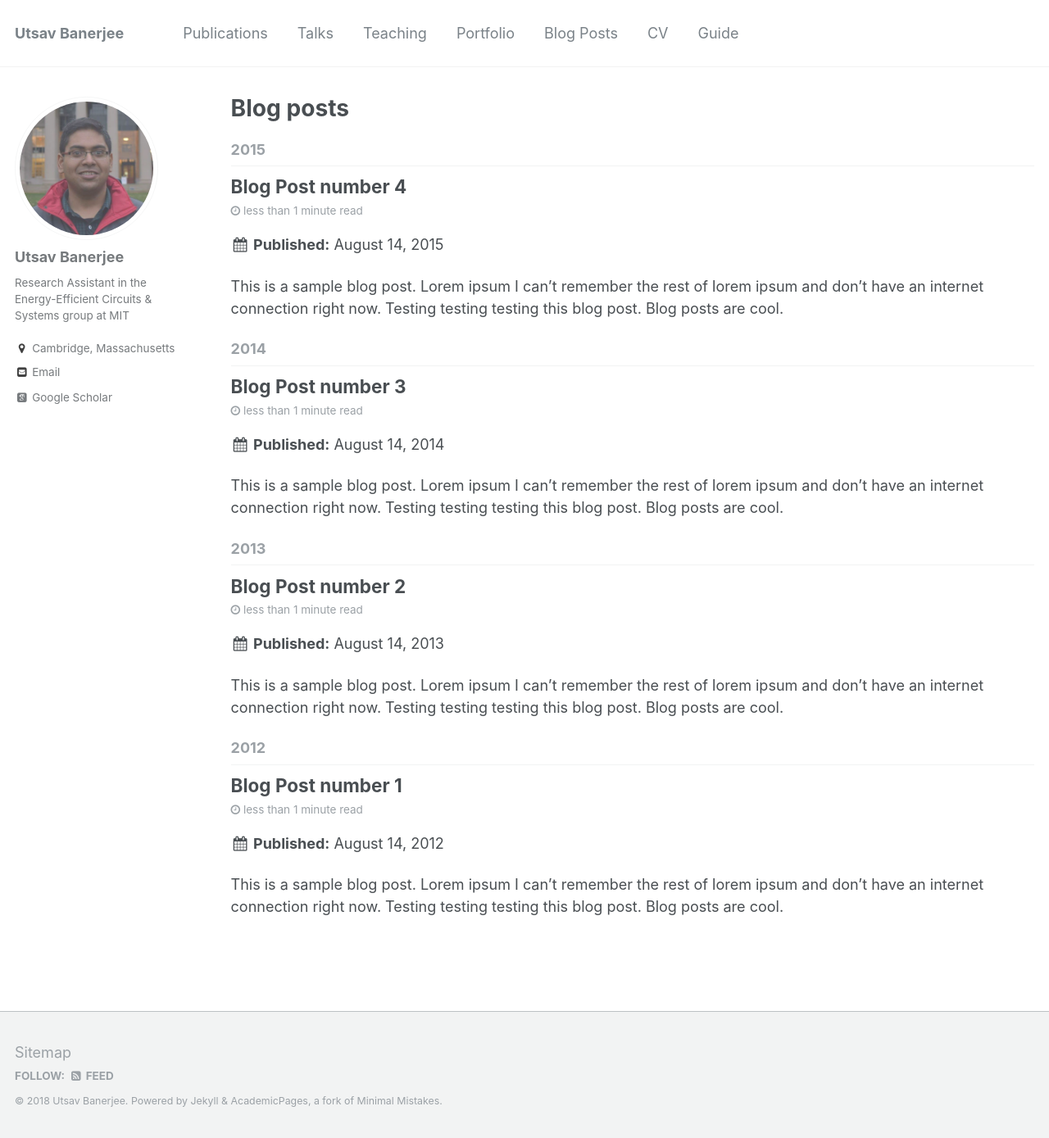
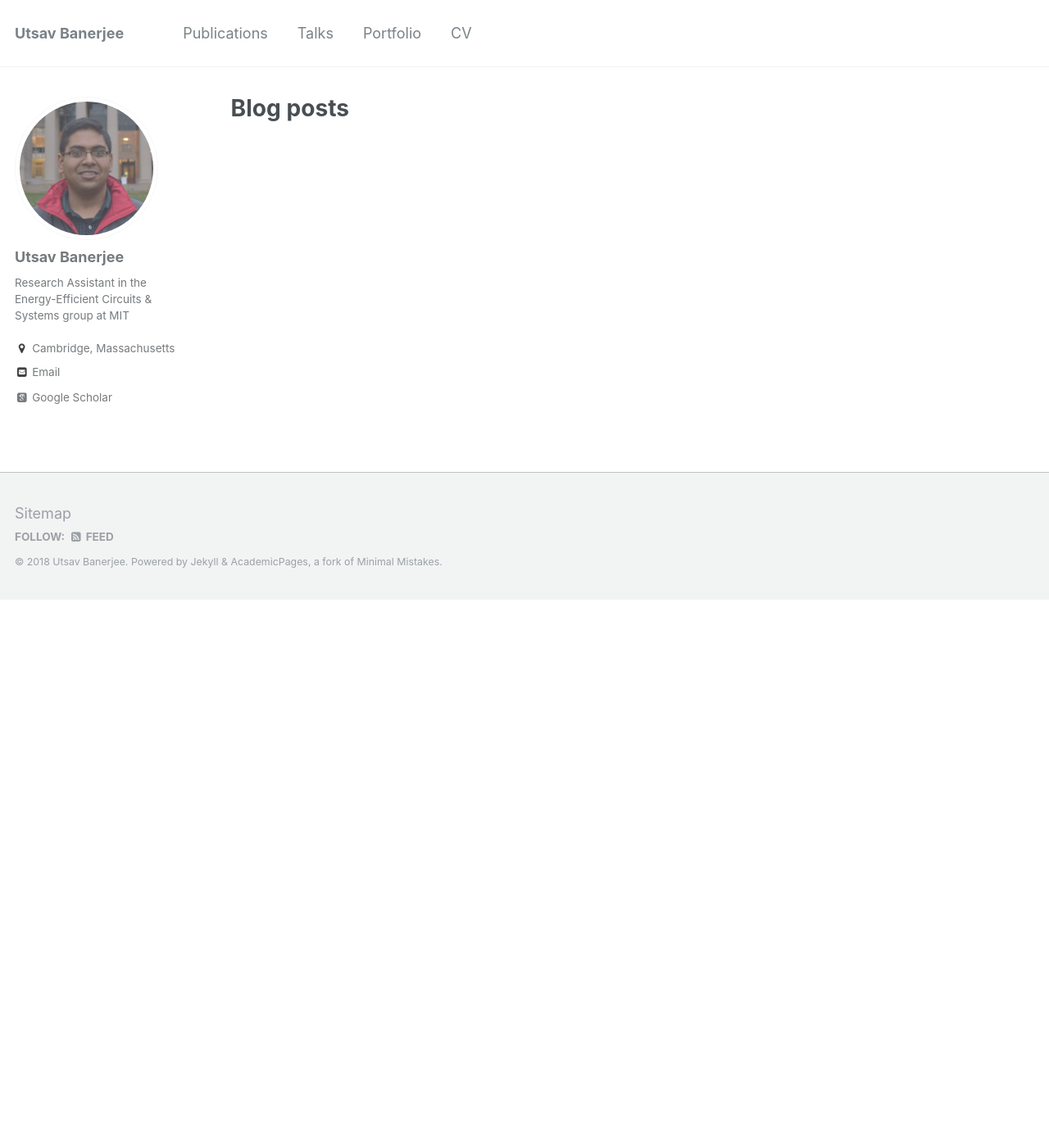
Before and after one commit to banerjeeutsav/banerjeeutsav.github.io, a Jekyll site: the page built from _pages/year-archive.html, in a window 1280 px wide and 1389 px high. Shown: the whole window at 82% size. Built offline with Jekyll 4.4.1, drawn with Linux system fonts in a browser that asks for light colours; some web fonts are replaced.

```diff
--- a/_posts/2012-08-14-blog-post-1.md
+++ /dev/null
@@ -1,20 +0,0 @@
----
-title: 'Blog Post number 1'
-date: 2012-08-14
-permalink: /posts/2012/08/blog-post-1/
-tags:
-  - cool posts
-  - category1
-  - category2
----
-
-This is a sample blog post. Lorem ipsum I can't remember the rest of lorem ipsum and don't have an internet connection right now. Testing testing testing this blog post. Blog posts are cool.
-
-Headings are cool
-======
-
-You can have many headings
-======
-
-Aren't headings cool?
-------
--- a/_posts/2013-08-14-blog-post-2.md
+++ /dev/null
@@ -1,20 +0,0 @@
----
-title: 'Blog Post number 2'
-date: 2013-08-14
-permalink: /posts/2013/08/blog-post-2/
-tags:
-  - cool posts
-  - category1
-  - category2
----
-
-This is a sample blog post. Lorem ipsum I can't remember the rest of lorem ipsum and don't have an internet connection right now. Testing testing testing this blog post. Blog posts are cool.
-
-Headings are cool
-======
-
-You can have many headings
-======
-
-Aren't headings cool?
-------
--- a/_posts/2014-08-14-blog-post-3.md
+++ /dev/null
@@ -1,20 +0,0 @@
----
-title: 'Blog Post number 3'
-date: 2014-08-14
-permalink: /posts/2014/08/blog-post-3/
-tags:
-  - cool posts
-  - category1
-  - category2
----
-
-This is a sample blog post. Lorem ipsum I can't remember the rest of lorem ipsum and don't have an internet connection right now. Testing testing testing this blog post. Blog posts are cool.
-
-Headings are cool
-======
-
-You can have many headings
-======
-
-Aren't headings cool?
-------
--- a/_posts/2015-08-14-blog-post-4.md
+++ /dev/null
@@ -1,20 +0,0 @@
----
-title: 'Blog Post number 4'
-date: 2015-08-14
-permalink: /posts/2012/08/blog-post-4/
-tags:
-  - cool posts
-  - category1
-  - category2
----
-
-This is a sample blog post. Lorem ipsum I can't remember the rest of lorem ipsum and don't have an internet connection right now. Testing testing testing this blog post. Blog posts are cool.
-
-Headings are cool
-======
-
-You can have many headings
-======
-
-Aren't headings cool?
-------
```
Also changed, not shown: _data/navigation.yml (+6 -6 lines).
